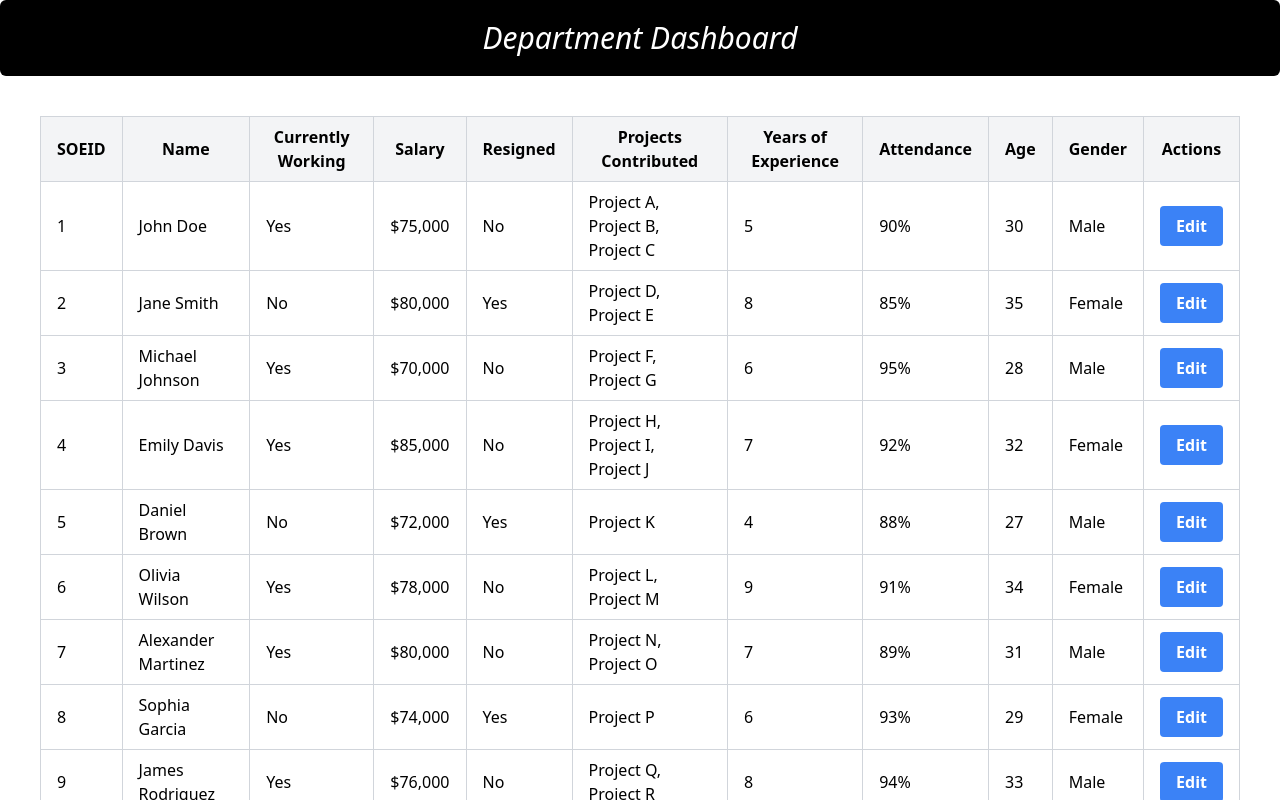
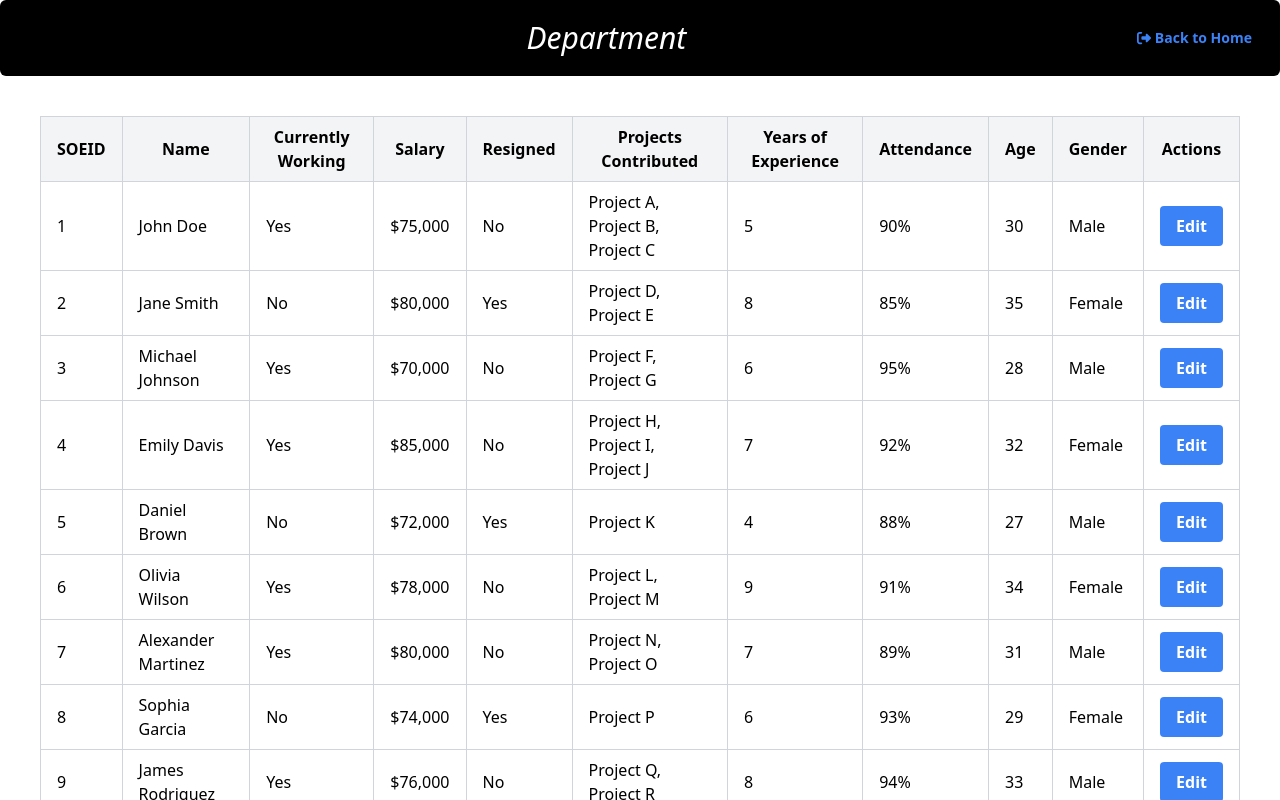
Before and after one commit to Ilanchz/Employee-Management-Frontend, a React (Create React App) app in the folder emp-front/: page /Department in a window 1280 px wide. Shown: the top 800 px of the page. Built offline with nearby package versions, Linux system fonts and the light colour scheme.

Commit message:
small ui changes

```diff
--- a/emp-front/package.json
+++ b/emp-front/package.json
@@ -3,6 +3,8 @@
   "version": "0.1.0",
   "private": true,
   "dependencies": {
+    "@fortawesome/free-solid-svg-icons": "^6.5.2",
+    "@fortawesome/react-fontawesome": "^0.2.2",
     "@testing-library/jest-dom": "^5.17.0",
     "@testing-library/react": "^13.4.0",
     "@testing-library/user-event": "^13.5.0",
--- a/emp-front/src/components/RenderDepartment.jsx
+++ b/emp-front/src/components/RenderDepartment.jsx
@@ -1,5 +1,8 @@
 import React, { useEffect, useState } from "react";
-import { useLocation } from "react-router-dom";
+import { useLocation, useNavigate } from "react-router-dom";
+import { FontAwesomeIcon } from "@fortawesome/react-fontawesome";
+import { faSignOutAlt } from "@fortawesome/free-solid-svg-icons";
+
 
 const dummyEmployees = [
     {
@@ -256,6 +259,7 @@ function Department() {
   const location = useLocation();
   const queryParams = new URLSearchParams(location.search);
   const type = queryParams.get("Type");
+  const navigate = useNavigate();
 
   const [employees, setEmployees] = useState([]);
   const [selectedEmployee, setSelectedEmployee] = useState(null);
@@ -287,8 +291,20 @@ function Department() {
   return (
     <div className="flex flex-col">
       <div className="flex bg-black text-white text-3xl justify-center p-5 rounded-md italic">
-        <p>Department Dashboard {type}</p>
+        <div className="flex-grow pl-16">
+          <p className="text-center">{type} Department</p>
+        </div>
+
+        {/* Button to navigate back to Home page */}
+        <button
+          className="ml-auto bg-transparent hover:bg-blue-700 text-blue-500 font-bold py-2 px-2 rounded flex items-center text-sm"
+          onClick={() => navigate("/")}
+        >
+          <FontAwesomeIcon icon={faSignOutAlt} className="mr-1" />
+          Back to Home
+        </button>
       </div>
+
 
       {selectedEmployee && (
         <div className="fixed top-0 left-0 right-0 bottom-0 flex items-center justify-center bg-black bg-opacity-50 z-50">
```
Also changed, not shown: emp-front/src/components/HomePage.jsx (+13 -1 lines), 2 other files (tests, documents, lock files or other folders).
